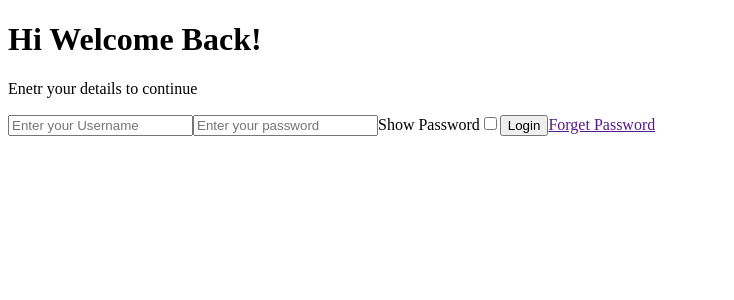
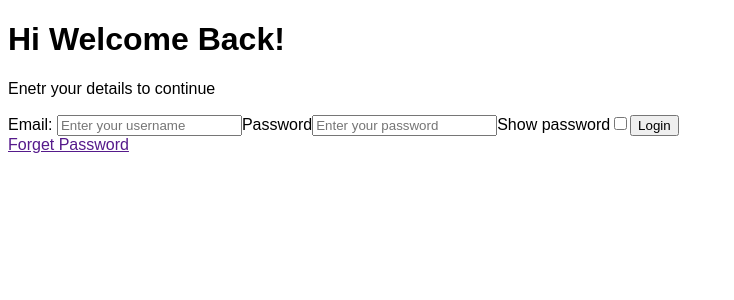
Before and after one commit to Navaneeth-18bit/Book-My-Turf, a React (Vite) app: page / in a window 1280 px wide. Shown: the top 300 px of the page, without its empty margins (0-734 px from the left). Built offline with nearby package versions, Linux system fonts and the light colour scheme.

Commit message:
Refactor login page structure and add basic CSS styles

```diff
--- a/src/components/login_page.jsx
+++ b/src/components/login_page.jsx
@@ -5,16 +5,24 @@ function login_page()
     return(
         <>
         <div className='login_page'>
-            <div>
+            <div className='login_page_greeting'>
                 <h1>Hi Welcome Back!</h1>
                 <p>Enetr your details to continue</p>
             </div>
 
-            <div>
-                <input type="text" name="" id="" placeholder='Enter your Username' />
-                <input type="password" name="" id="" placeholder='Enter your password' />
-                Show Password<input type="checkbox" name="" id="" />
-                <button>Login</button>
+            <div className='login_page_form'>
+                <form action="onsubmit">
+                    <div className='login_page_form_input'>
+                        <label htmlFor="email">Email: </label>
+                        <input type="text" id='email' placeholder='Enter your username' />
+                        <label htmlFor="password">Password</label>
+                        <input type="password" name="" id="" placeholder='Enter your password' required/>
+                        <label htmlFor="checkbox">Show password</label>
+                        <input type="checkbox"></input>
+                        <button>Login</button>
+                    </div>
+                </form>
+
                 <a href="">Forget Password</a>
             </div>
         </div>
--- a/src/css/login_page.css
+++ b/src/css/login_page.css
@@ -0,0 +1,5 @@
+body
+{
+    font-family: Arial, sans-serif;
+
+}
```
